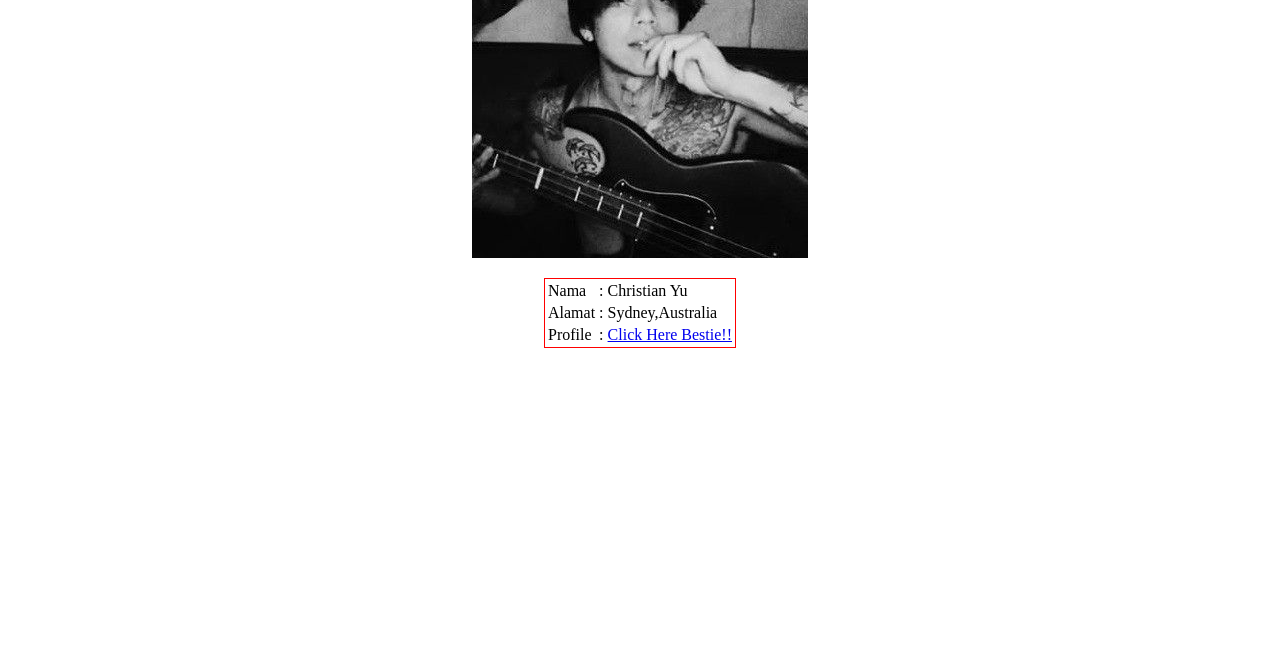
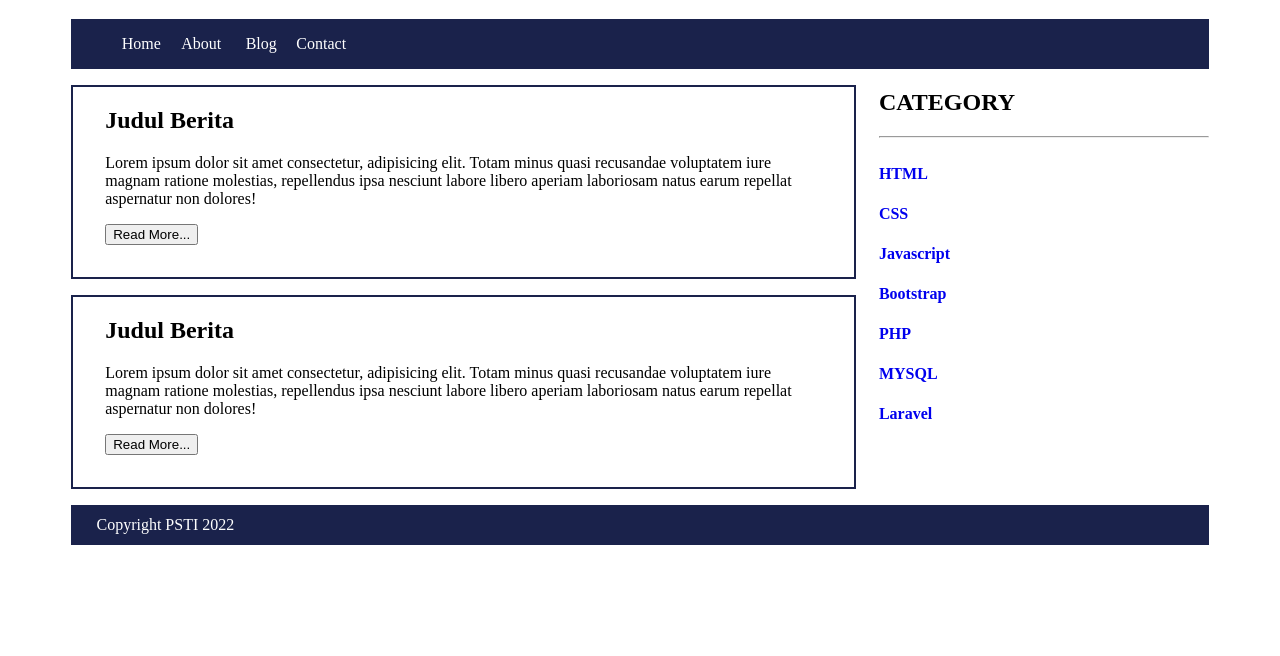
Before and after one commit to Snowflakes8/promnet, a plain HTML site: page index.html in a window 1280 px wide. Shown: the part 144-800 px from the top of the page. Drawn offline with Linux system fonts and the light colour scheme.

Commit message:
Project Kedua

```diff
--- /dev/null
+++ b/css/style.css
@@ -0,0 +1,71 @@
+header{
+    width: 88%;
+    margin: auto;
+    background: #1a224b;
+    color: #fff;
+    line-height: 120px;
+    padding-left: 2%;
+}
+nav{
+    background: #1a224b;
+    height: 50px;
+    line-height: 50px;
+    width: 90%;
+    margin: auto;
+    position: relative;
+}
+nav ul{
+    list-style: none;
+}
+nav ul li a{
+    float: left;
+    width: 60px;
+    display: block;
+    text-align: center;
+    color: #fff;
+    text-decoration: none;
+}
+#container{
+    width: 90%;
+    margin: auto;
+    min-height: 100px;
+    background: #fff;
+    overflow: hidden;
+}
+.Kiri{
+    float: left;
+    width: 69%;
+    margin: auto;
+}
+.content{
+    border: 2px solid #1a224b;
+    margin-top: 1pc;
+    padding: 0pc 2pc 2pc 2pc;
+}
+.Kanan{
+    float: right;
+    width: 29%;
+    margin: auto;
+}
+.content1{
+    border: 0px;
+    padding: 0px;
+}
+.content1 ul{
+    list-style: none;
+    line-height: 40px;
+    padding: 0%;
+}
+.content1 ul li a{
+    text-decoration: none;
+    line-height: 40px;
+    font-weight: bold;
+}
+footer{
+    width: 88%;
+    margin: auto;
+    background: #1a224b;
+    color: #fff;
+    line-height: 40px;
+    padding-left: 2%;
+}
--- a/index.html
+++ b/index.html
@@ -5,39 +5,61 @@
     <meta http-equiv="X-UA-Compatible" content="IE=edge">
     <meta name="viewport" content="width=device-width, initial-scale=1.0">
     <title>Document</title>
+    <link rel="stylesheet" href="css/style.css">
 </head>
 <body>
-    <!--Ini adalah block header-->
+    <!-- Ini adalah bagian header-->
     <header>
-
+        <h1>Belajar membuat layout dengan HTML dan CSS</h1>
     </header>
 
-    <!--Ini adalah block section-->
-    <section>
-        <h1>CHRISTIAN YU</h1>
-        <img src="image/IAN.jfif" alt="" style="width: ; 20%; margin: 20px auto; display: block;">
-        <table style="border: 1px red solid; margin: 0px auto;">
-            <tr>
-                <td>Nama</td>
-                <td>:</td>
-                <td>Christian Yu</td>
-            </tr>
-            <tr>
-                <td>Alamat</td>
-                <td>:</td>
-                <td>Sydney,Australia</td>
-            </tr>
-            <tr>
-                <td>Profile</td>
-                <td>:</td>
-                <td><a href="https://kprofiles.com/christian-yu-profile-facts/" target="_blank">Click Here Bestie!!</a></td>
-            </tr>
-        </table>
-    </section>
+    <!-- Ini adalah bagian nav menu -->
+    <nav>
+        <ul>
+            <li><a href="#">Home</a></li>
+            <li><a href="#">About</a></li>
+            <li><a href="#">Blog</a></li>
+            <li><a href="#">Contact</a></li>
+        </ul>
+    </nav>
 
-    <!--Ini adalah block footer-->
+    <!-- Ini adalah container untuk body content -->
+    <div id="container">
+        <!-- Ini adalah section content Kiri -->
+        <section class="Kiri">
+            <div class="content">
+                <h2>Judul Berita</h2>
+                <p>Lorem ipsum dolor sit amet consectetur, adipisicing elit. Totam minus quasi recusandae voluptatem iure magnam ratione molestias, repellendus ipsa nesciunt labore libero aperiam laboriosam natus earum repellat aspernatur non dolores!</p>
+                <button>Read More...</button>
+            </div>
+            <div class="content">
+                <h2>Judul Berita</h2>
+                <p>Lorem ipsum dolor sit amet consectetur, adipisicing elit. Totam minus quasi recusandae voluptatem iure magnam ratione molestias, repellendus ipsa nesciunt labore libero aperiam laboriosam natus earum repellat aspernatur non dolores!</p>
+                <button>Read More...</button>
+            </div>
+        </section>
+
+        <!-- Ini adalah section content Kanan -->
+        <section class="Kanan">
+            <div class="content1">
+                <h2>CATEGORY</h2>
+                <hr>
+                <ul>
+                    <li><a href="#">HTML</a></li>
+                    <li><a href="#">CSS</a></li>
+                    <li><a href="#">Javascript</a></li>
+                    <li><a href="#">Bootstrap</a></li>
+                    <li><a href="#">PHP</a></li>
+                    <li><a href="#">MYSQL</a></li>
+                    <li><a href="#">Laravel</a></li>
+                </ul>
+            </div>
+        </section>
+    </div>
+
+ <!-- Ini adalah bagian footer -->
     <footer>
-
+        <p>Copyright PSTI 2022</p>
     </footer>
 </body>
 </html>
```
Also changed, not shown: Arsip/index.html (added, +64 -0 lines), Arsip/image/IAN.jfif (added).
